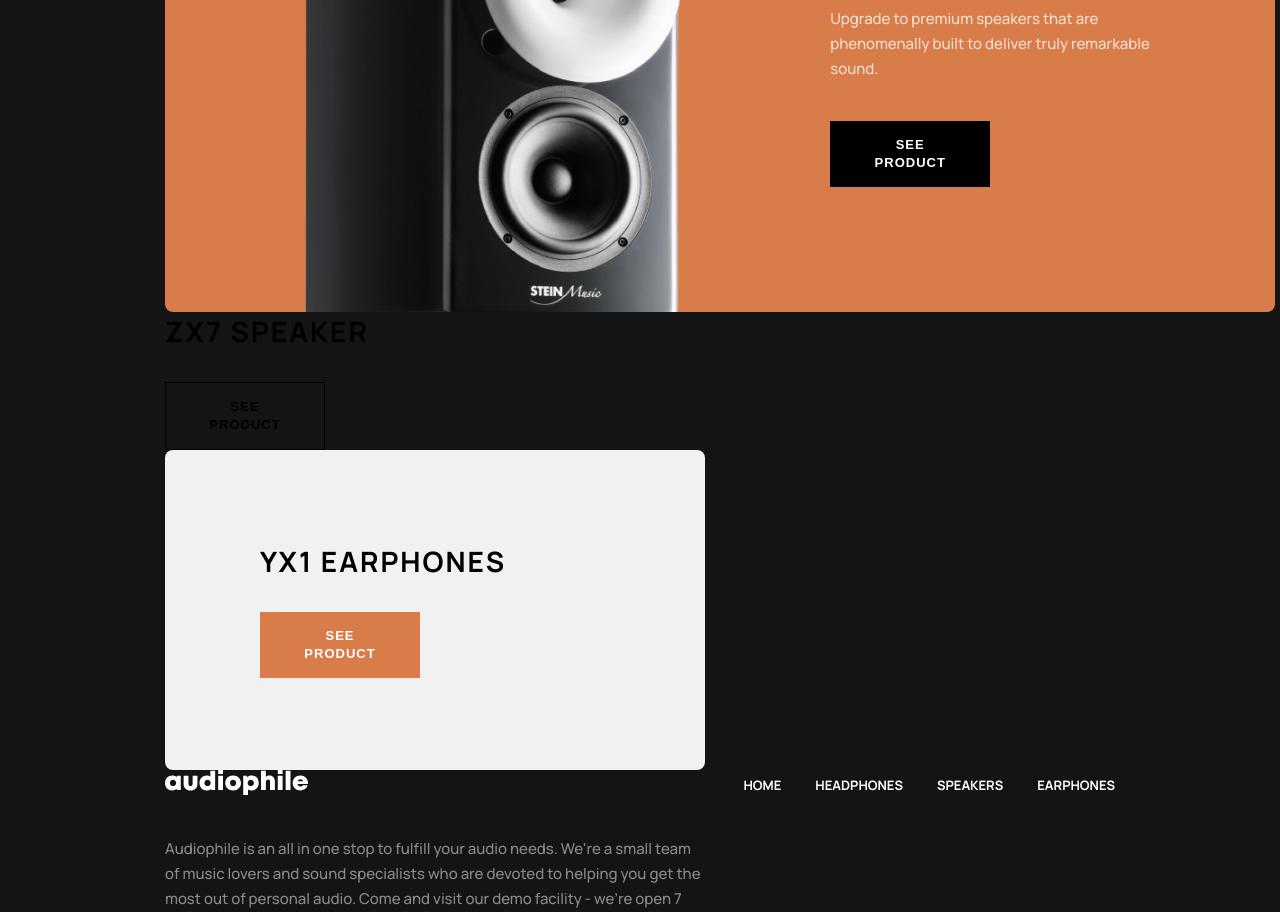
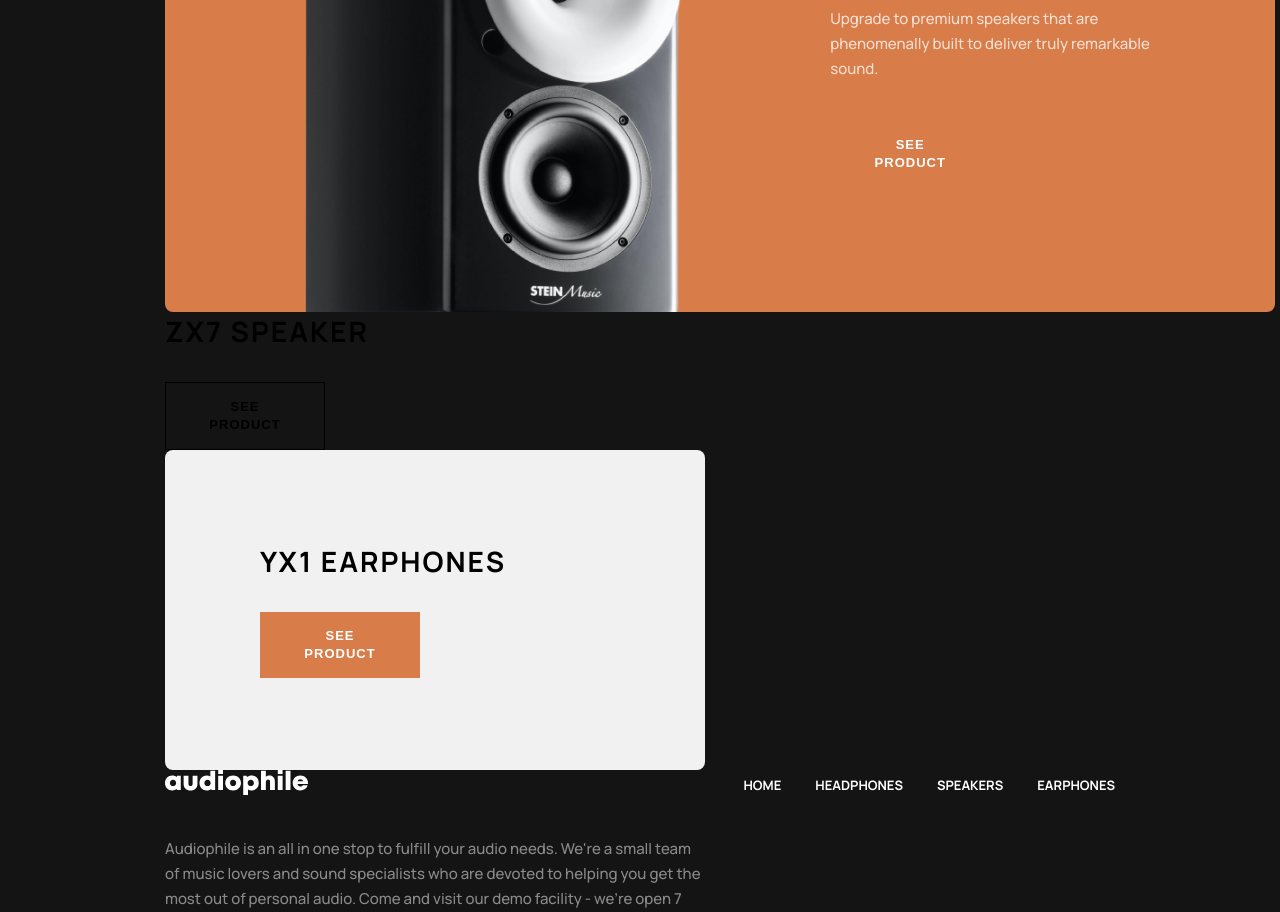
Before and after one commit to deeepak-me/swift, a Next.js app: page / in a window 1280 px wide. Shown: the part 1280-2192 px from the top of the page. Built offline with nearby package versions, Linux system fonts and the light colour scheme.

Commit message:
feat: Implemented large product card

```diff
--- a/src/components/largeproductcard/Largeproductcard.jsx
+++ b/src/components/largeproductcard/Largeproductcard.jsx
@@ -18,7 +18,7 @@ const LargeProductCard = () => {
             Upgrade to premium speakers that are <br /> phenomenally built to deliver
             truly remarkable <br /> sound.
           </p>
-          <Button primary>See Product</Button>
+          <Button color="primary">See Product</Button>
         </div>
       </div>
     </div>
```
